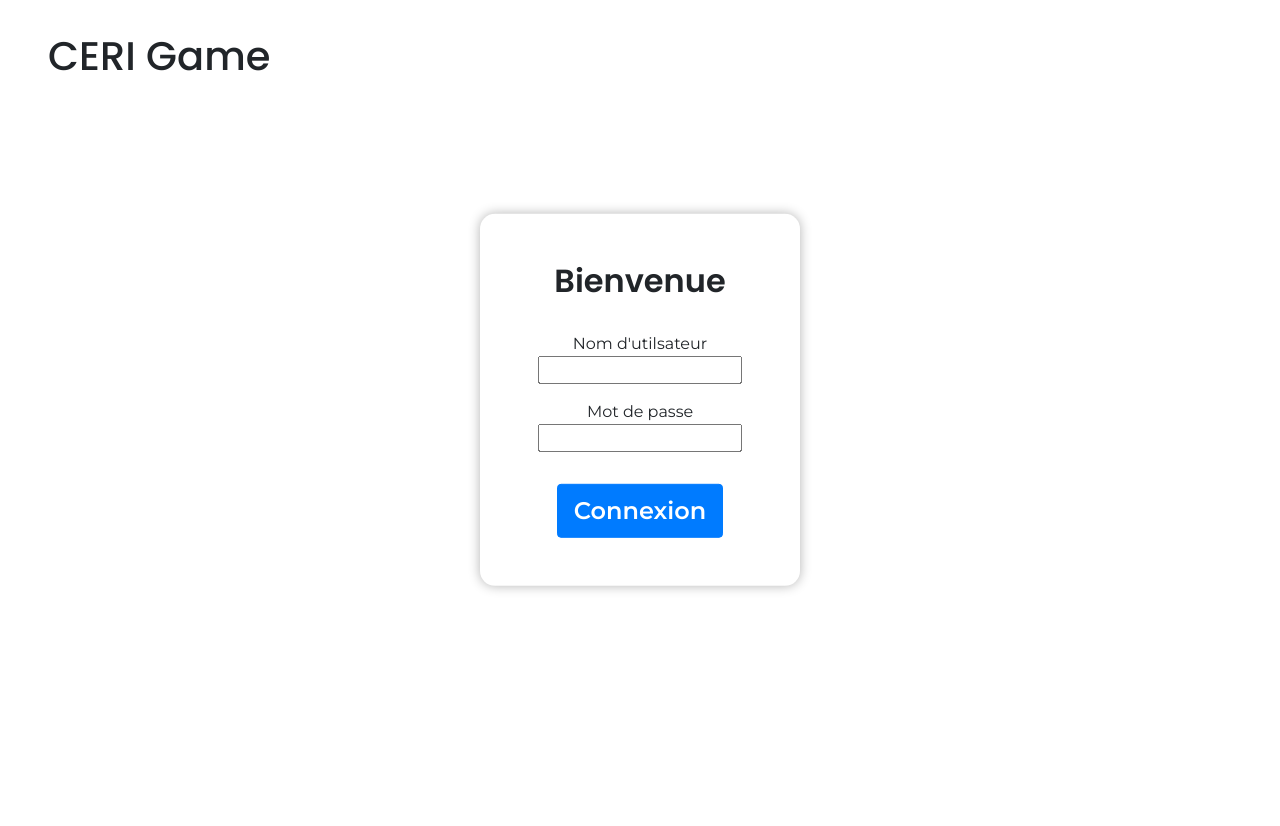
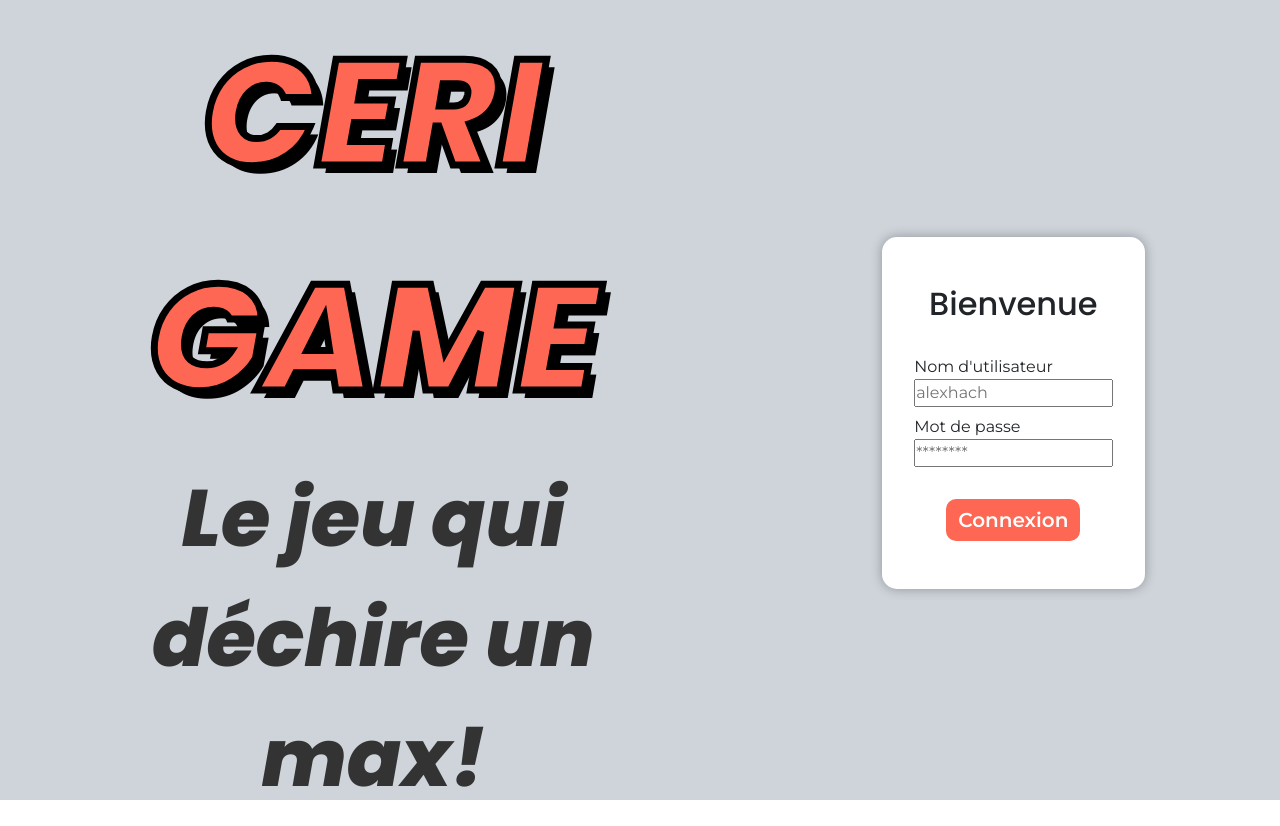
Before and after one commit to hachettea/frontARchiweb, an Angular app: page / in a window 1280 px wide. Before the commit the page ends 800 px from the top, so only its background shows below. Built offline with nearby package versions, Linux system fonts and the light colour scheme.

Commit message:
✨ login page html

```diff
--- a/src/app/app.component.html
+++ b/src/app/app.component.html
@@ -1,2 +1 @@
-<h1 class="app_title">CERI Game</h1>
 <app-login></app-login>
--- a/src/app/login/login.component.html
+++ b/src/app/login/login.component.html
@@ -1,18 +1,20 @@
-<div class="row form-container">
-  <div class="card-elem col-3">
-    <h2>Bienvenue</h2>
-    <form #form="ngForm" (ngSubmit)="onSubmit(form)" novalidate>
-      <label for="username">
-        Nom d'utilsateur
-        <input name="username" ngModel required />
+<div class="row justify-content-center align-items-center">
+  <div class="col-md-12 col-lg-7 left-pannel">
+    <h1 class="title_login text-center">ceri game</h1>
+    <h1 class="subtitle_login text-center">Le jeu qui déchire un max!</h1>
+  </div>
+  <div class="col-md-12 col-lg-5 right-pannel">
+    <div class="card-elem">
+      <h2 class="text-center">Bienvenue</h2>
+      <label for="username"
+        >Nom d'utilisateur
+        <input placeholder="alexhach" type="text" />
       </label>
       <label for="password"
         >Mot de passe
-        <input type="password" name="password" ngModel required />
+        <input placeholder="********" type="password" />
       </label>
-      <button type="button" class="btn btn-primary btn_connexion">
-        Connexion
-      </button>
-    </form>
+      <button class="btn btn-primary">Connexion</button>
+    </div>
   </div>
 </div>
--- a/src/app/login/login.component.scss
+++ b/src/app/login/login.component.scss
@@ -1,37 +1,63 @@
-.form-container {
+@import "../../variables.scss";
+
+.row {
+  height: 100%;
+}
+
+.title_login {
+  text-transform: uppercase;
+  font-family: Poppins;
+  font-style: italic;
+  font-weight: 800;
+  font-size: 150px;
+  line-height: 225px;
+  color: $primary;
+  text-shadow: 8px 8px 0px rgba(0, 0, 0, 1);
+  -webkit-text-stroke-width: 7px;
+  -webkit-text-stroke-color: black;
+}
+
+.subtitle_login {
+  font-family: Poppins;
+  font-style: italic;
+  font-weight: 800;
+  font-size: 80px;
+  line-height: 120px;
+  text-align: center;
+  color: #333333;
+}
+
+.left-pannel,
+.right-pannel {
+  padding: 0 3rem;
+}
+
+.right-pannel {
+  display: flex;
   justify-content: center;
-  top: 50%;
-  position: relative;
-  transform: translateY(-50%);
-  text-align: center;
+
+  .card-elem {
+    width: 60%;
+  }
 
   h2 {
     margin-bottom: 2rem;
-    font-weight: 600;
   }
 
-  label {
-    margin-top: 1rem;
+  label,
+  input {
     display: block;
-    input {
-      display: block;
-      width: 80%;
-      margin: auto;
-    }
+    width: 100%;
+  }
+
+  input {
+    margin-bottom: 1rem;
+    margin: auto;
+  }
+
+  .btn-primary {
+    margin: auto;
+    margin-top: 2rem;
+    display: block;
   }
 }
-
-.btn_connexion {
-  display: block;
-  margin: auto;
-  margin-top: 2rem;
-  font-weight: 600;
-  font-size: 1.5rem;
-  padding: 0.5rem 1rem;
-}
-
-svg {
-  position: absolute;
-  bottom: 0;
-  z-index: -50;
-}
--- a/src/styles.scss
+++ b/src/styles.scss
@@ -16,6 +16,7 @@ app-root {
   height: 100vh;
   width: 100vw;
   display: block;
+  background-color: $bg;
 }
 
 app-login {
@@ -37,15 +38,20 @@ h3 {
   background-color: white;
 }
 
-.btn_primary {
+.btn-primary {
   border-radius: 10px;
   font-weight: 600;
   background-color: $primary;
+  border: $primary;
   color: white;
-  padding: 1rem 2rem;
   font-size: 20px;
 }
 
-.btn_primary:hover {
+.btn-primary:hover,
+.btn-primary:active,
+.btn-primary:focus {
   cursor: pointer;
+  background-color: $primary !important;
+  border: $primary !important;
+  box-shadow: none !important;
 }
--- a/src/variables.scss
+++ b/src/variables.scss
@@ -1,3 +1,2 @@
-$primary: #0099ff;
-$secondary: "";
-$bg: #e6e49f;
+$primary: #fe6753;
+$bg: #ced4da;
```
Also changed, not shown: 1 other file (tests, documents, lock files or other folders).
